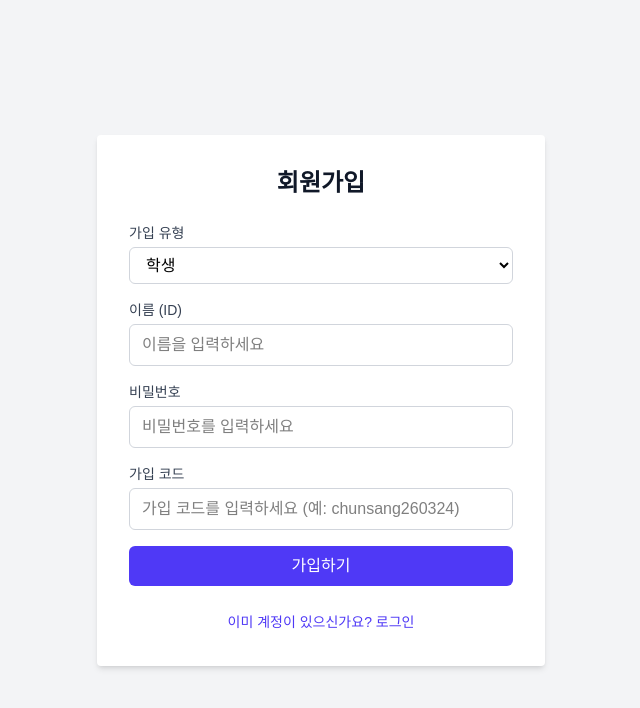
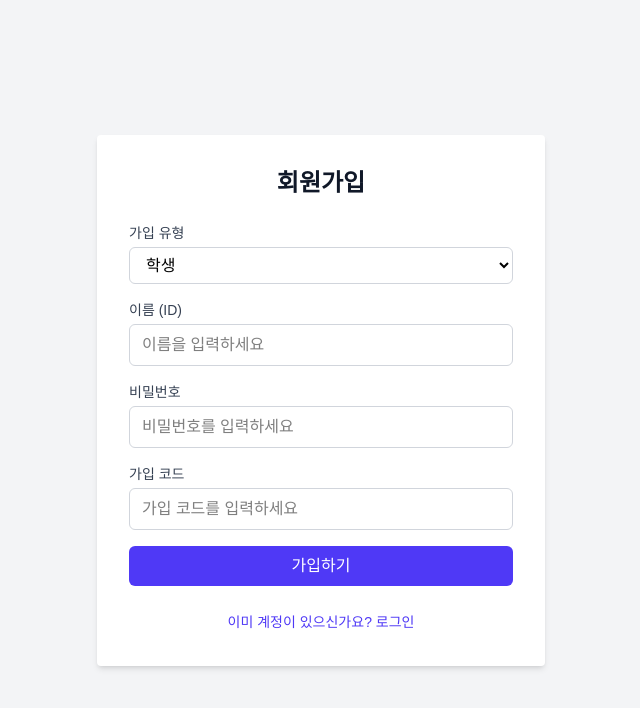
Before and after one commit to alamaeng/osolnote, a Next.js app: page /login in a window 1280 px wide. Both pictures are taken after a click on the button "계정이 없으신가요? 가입하기". Shown: the top 708 px of the page, without its empty margins (319-959 px from the left). Built offline with nearby package versions, Linux system fonts and the light colour scheme; no server answers.

Commit message:
feat: 회원가입 역할(Role) 추가 및 가입코드 분기 처리, 관리자 옵션 제거

```diff
--- a/src/app/login/page.tsx
+++ b/src/app/login/page.tsx
@@ -40,7 +40,6 @@ export default function LoginPage() {
                                 <option value="student">학생</option>
                                 <option value="teacher">선생님</option>
                                 <option value="parents">학부모</option>
-                                <option value="admin">관리자</option>
                             </select>
                         </div>
                     )}
@@ -83,7 +82,7 @@ export default function LoginPage() {
                                 type="text"
                                 required
                                 className="w-full px-3 py-2 mt-1 border border-gray-300 rounded-md focus:outline-none focus:ring-indigo-500 focus:border-indigo-500 bg-white text-black"
-                                placeholder="가입 코드를 입력하세요 (예: chunsang260324)"
+                                placeholder="가입 코드를 입력하세요"
                             />
                         </div>
                     )}
```
